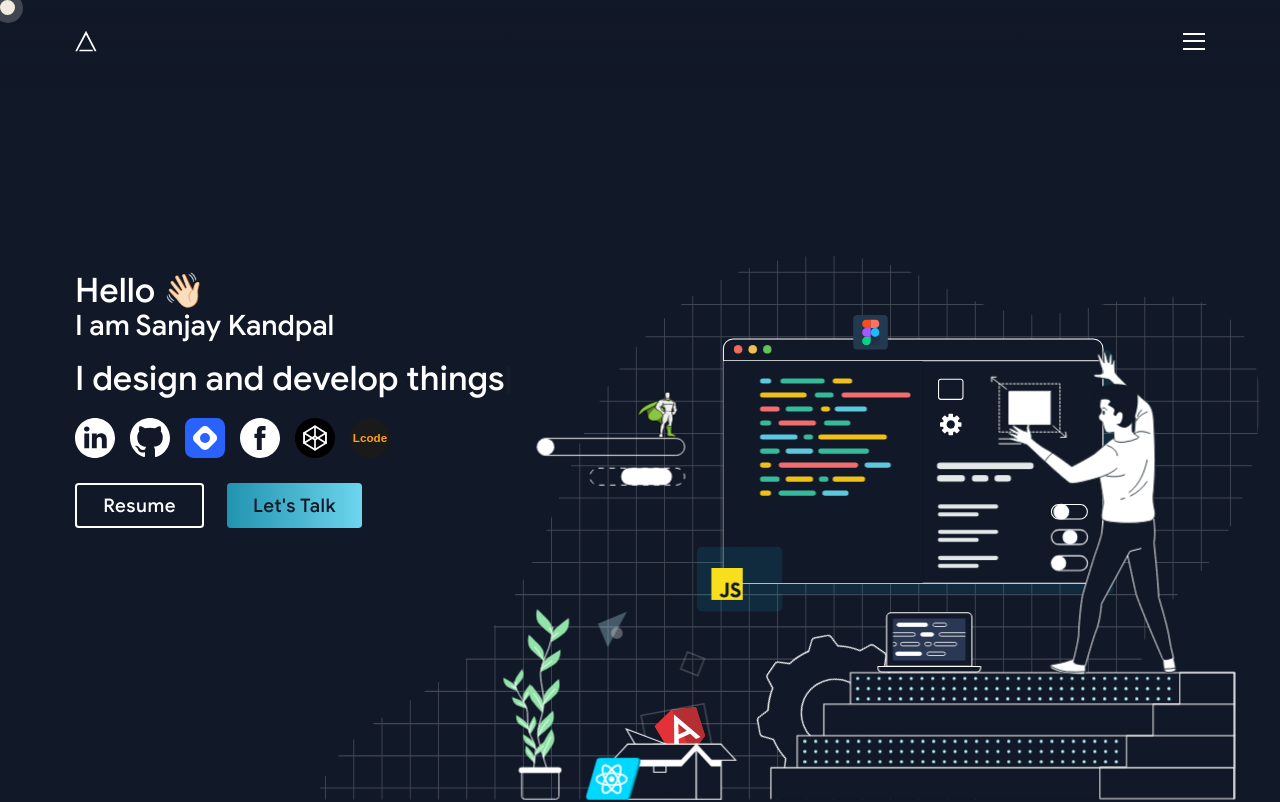
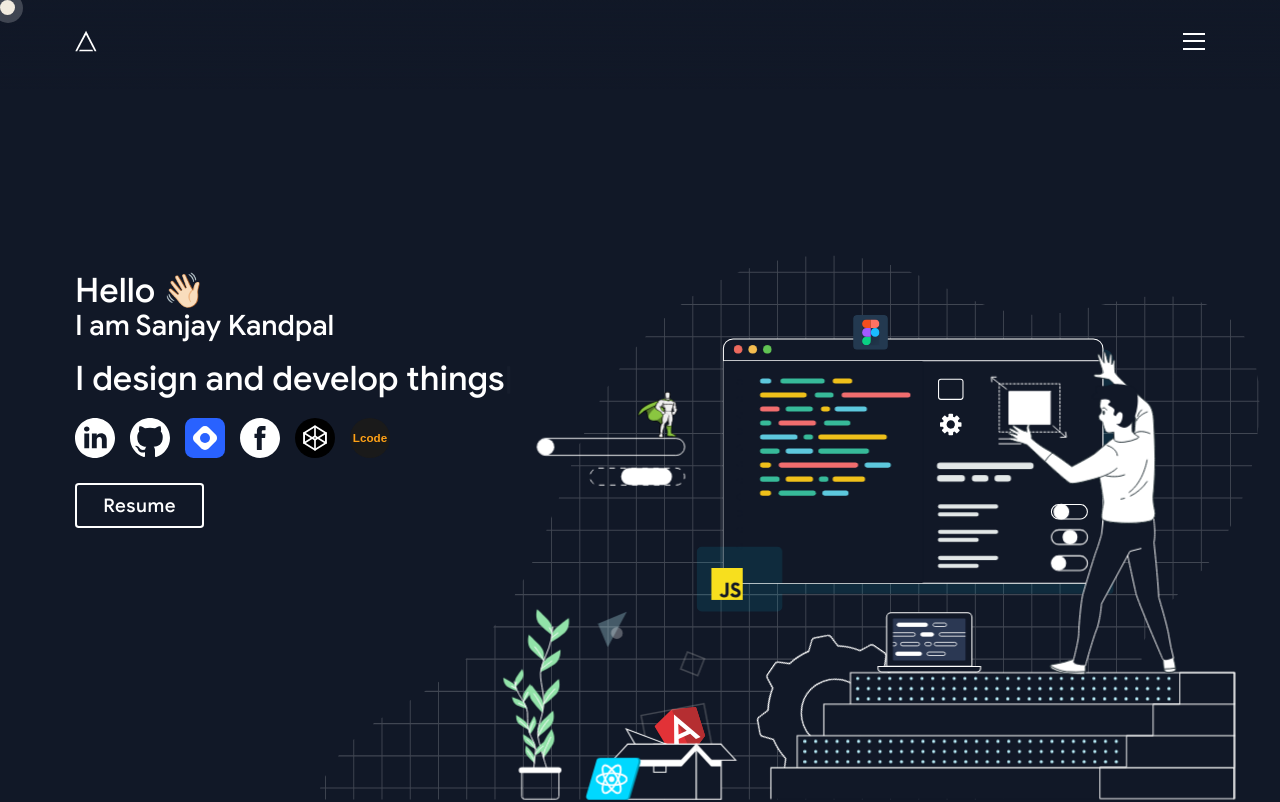
Before and after one commit to sanjay-kandpal/new-portfolio, a Next.js app: page / in a window 1280 px wide. Shown: the top 802 px of the page. Built offline with nearby package versions, Linux system fonts and the light colour scheme.

Commit message:
production ready

```diff
--- a/components/common/footer.tsx
+++ b/components/common/footer.tsx
@@ -36,16 +36,7 @@ const Footer = () => {
           }}
           href="/Sanjay_resume.pdf"
         ></Button>
-        <Button
-          classes="ml-3"
-          type={ButtonTypes.WHITE}
-          name="Let's Talk"
-          href={SOCIAL_LINKS.topmate}
-          otherProps={{
-            target: "_blank",
-            rel: "noreferrer",
-          }}
-        ></Button>
+
       </div>
       <h2 className="text-center text-sm sm:text-base mt-8">
         Designed and Developed with ❤️ by Sanjay Kandpal
--- a/components/home/hero.tsx
+++ b/components/home/hero.tsx
@@ -96,16 +96,6 @@ const HeroSection = React.memo(() => {
           }}
           href="/Sanjay_resume.pdf"
         ></Button>
-        <Button
-          classes="ml-3"
-          type={ButtonTypes.PRIMARY}
-          name="Let's Talk"
-          href={SOCIAL_LINKS.topmate}
-          otherProps={{
-            target: "_blank",
-            rel: "noreferrer",
-          }}
-        ></Button>
       </div>
     </div>
   );
```
